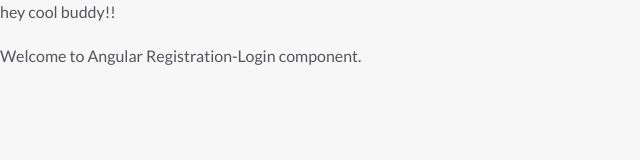
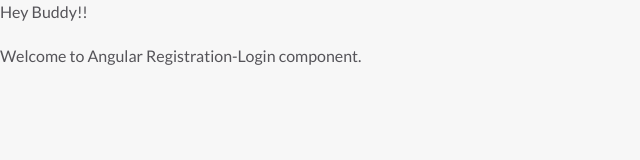
Before and after one commit to esneyder/ng-firebase-chat, a plain HTML site: page index.html in a window 1280 px wide. Shown: the full height of the page, 0-640 px from the left. Drawn offline with Linux system fonts and the light colour scheme.

Commit message:
filtering

```diff
--- a/index.html
+++ b/index.html
@@ -12,7 +12,7 @@
   <script src="js/app.js" charset="utf-8"></script>
 </head>
 <body>
-  hey cool buddy!!
+  Hey Buddy!!
 <header></header>
 <div class="page" ng-controller="appController">
   <main class="cf">
```
Also changed, not shown: .yo-rc.json (deleted), 2 other files.
